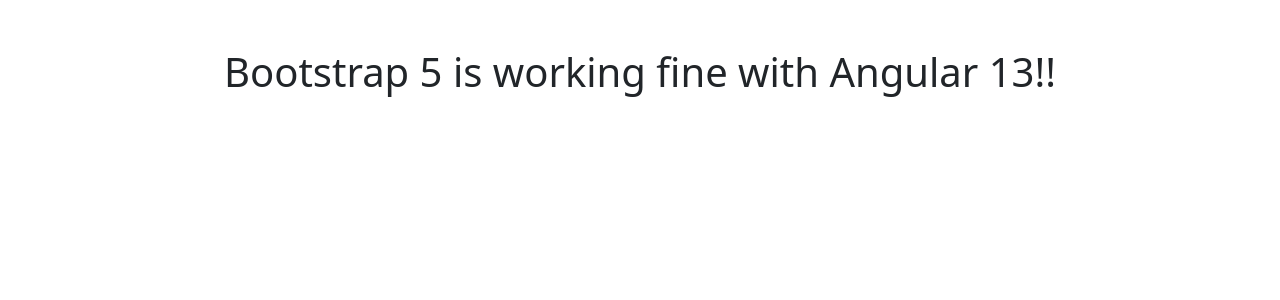
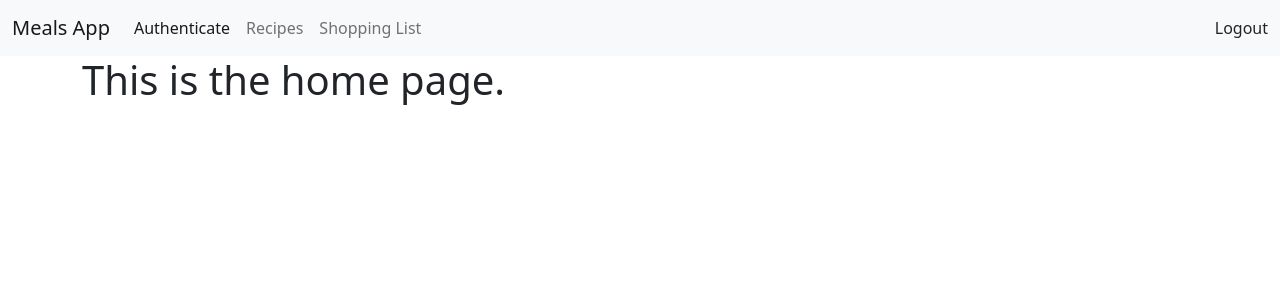
Before and after one commit to ionutiacob33/meals-app-fe, an Angular app: page / in a window 1280 px wide. Shown: the top 300 px of the page. Built offline with nearby package versions, Linux system fonts and the light colour scheme.

Commit message:
App header with bootstrap

```diff
--- a/src/app/app.component.html
+++ b/src/app/app.component.html
@@ -1,3 +1,8 @@
-<div class="container  text-center mt-5 mb-5">
-  <h1>Bootstrap 5 is working fine with Angular 13!!</h1>
+<app-header></app-header>
+<div class="container">
+  <div class="row">
+    <div class="col-md-12">
+      <h1>This is the home page.</h1>
+    </div>
+  </div>
 </div>
--- a/src/app/app.component.ts
+++ b/src/app/app.component.ts
@@ -6,5 +6,4 @@
   styleUrls: ['./app.component.css']
 })
 export class AppComponent {
-  title = 'meals-app-fe';
 }
--- a/src/app/app.module.ts
+++ b/src/app/app.module.ts
@@ -2,10 +2,12 @@
 import { BrowserModule } from '@angular/platform-browser';
 
 import { AppComponent } from './app.component';
+import { HeaderComponent } from './header/header.component';
 
 @NgModule({
   declarations: [
-    AppComponent
+    AppComponent,
+    HeaderComponent
   ],
   imports: [
     BrowserModule
--- /dev/null
+++ b/src/app/header/header.component.html
@@ -0,0 +1,23 @@
+<nav class="navbar navbar-expand-lg navbar-light bg-light">
+  <div class="container-fluid">
+    <a class="navbar-brand" href="#">Meals App</a>
+    <div class="collapse navbar-collapse">
+      <ul class="navbar-nav me-auto mb-2 mb-lg-0">
+        <li class="nav-item">
+          <a class="nav-link active" aria-current="page" href="#">Authenticate</a>
+        </li>
+        <li class="nav-item">
+          <a class="nav-link" href="#">Recipes</a>
+        </li>
+        <li class="nav-item">
+          <a class="nav-link" href="#">Shopping List</a>
+        </li>
+      </ul>
+      <ul class="nav navbar-nav navbar-right">
+        <li>
+          <a style="cursor: pointer;">Logout</a>
+        </li>
+      </ul>
+    </div>
+  </div>
+</nav>
--- /dev/null
+++ b/src/app/header/header.component.ts
@@ -0,0 +1,15 @@
+import { Component, OnInit } from '@angular/core';
+
+@Component({
+  selector: 'app-header',
+  templateUrl: './header.component.html',
+  styleUrls: ['./header.component.css']
+})
+export class HeaderComponent implements OnInit {
+
+  constructor() { }
+
+  ngOnInit(): void {
+  }
+
+}
```
Also changed, not shown: src/app/header/header.component.css (added).
